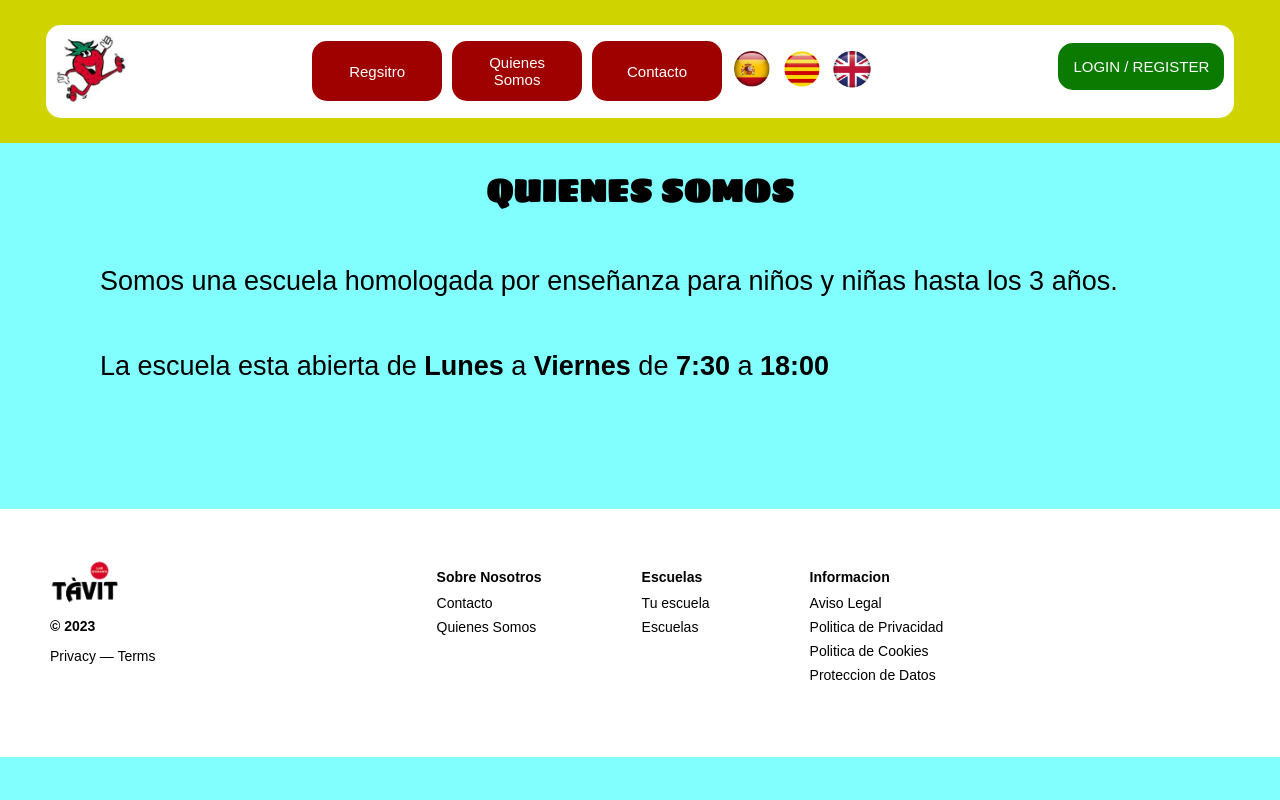
After one commit to MarcRemisa/ProyectoIndividual, a Flask app: page /quienesSomos in a window 1280 px wide. The commit adds this page. Run offline with Flask 3, Linux system fonts and the light colour scheme.

Commit message:
paginaQuienesSomosEmpezada

```diff
--- a/app.py
+++ b/app.py
@@ -105,5 +105,44 @@ def login_esp():
     }
     return render_template('login_esp.html', data=data)
 
+@app.route('/quienesSomos')
+def quienesSomos():
+    data={
+        'titulo':'TAVIT',
+        'registro':'Regsitro',
+        'quieneSomos':'Quienes Somos',
+        'contacto':'Contacto',
+        'idiomaEs':'ES',
+        'idiomaCa':'CA',
+        'idiomaEn':'EN',
+        'login':'LOGIN / REGISTER',
+        'quienesSomos2' : 'QUIENES SOMOS',
+        'informacion1' : 'Somos una escuela homologada por enseñanza para niños y niñas hasta los 3 años.',
+        'informacion2' : 'La escuela esta abierta de',
+        'informacion3' : 'Lunes',
+        'informacion4' : 'a',
+        'informacion5' : 'Viernes',
+        'informacion6' : 'de',
+        'informacion7' : '7:30',
+        'informacion8' : '18:00',
+        'informacion9' : 'Si quiere hacer que su hijo/hija pertenezca a esta escuela, pulse en',
+        'informacion10' : 'Registro',
+        'informacion11' : 'o',
+        'informacion12' : 'pulse aquí',
+
+        'copyright' : '© 2023',
+        'privacidad' : 'Privacy — Terms',
+        'sobreNosotros' : 'Sobre Nosotros',
+        'dondeEstamos' : 'Donde Estamos',
+        'escuelas' : 'Escuelas',
+        'tuEscuela' : 'Tu escuela',
+        'informacion' : 'Informacion',
+        'avisoLegal' : 'Aviso Legal',
+        'politicaPrivacidad' : 'Politica de Privacidad',
+        'politicaCookies' : 'Politica de Cookies',
+        'proteccionDatos' : 'Proteccion de Datos',
+    }
+    return render_template('quienesSomos_esp.html', data=data)
+
 if __name__ == '__main__':
     app.run(debug=True,port=5000)
--- a/static/css/style.css
+++ b/static/css/style.css
@@ -120,7 +120,7 @@ body {
 
 .texto2{
     font-family: 'Poppins', sans-serif;
-    text-align: center;
+    margin-left: 100px;
     font-size: 27px;
 }
 
--- a/templates/header.html
+++ b/templates/header.html
@@ -5,7 +5,7 @@
         </a>
         <nav>
             <a class="mi-div2" href="{{ url_for('registro_esp') }}">{{data.registro}}</a>
-            <a class="mi-div2" href="#">{{data.quieneSomos}}</a>
+            <a class="mi-div2" href="{{ url_for('quienesSomos')}}">{{data.quieneSomos}}</a>
             <a class="mi-div2" href="#">{{data.contacto}}</a>
             <div class="flex">
                 <div>
--- /dev/null
+++ b/templates/quienesSomos_esp.html
@@ -0,0 +1,19 @@
+<!DOCTYPE html>
+<html lang="es">
+<head>
+    <meta charset="UTF-8">
+    <meta name="viewport" content="width=device-width, initial-scale=1.0">
+    <title>{{data.titulo}}</title>
+    <link rel="stylesheet" href="{{ url_for('static', filename='css/style.css') }}">
+    <link href="https://fonts.googleapis.com/css2?family=Sigmar+One&display=swap" rel="stylesheet">
+</head>
+<body>
+    {% include 'header.html' %}
+
+    <h1 class="texto">{{data.quienesSomos2}}</h1>
+    <p class="texto2">{{data.informacion1}}</p>
+    <p class="texto2">{{data.informacion2}} <b>{{data.informacion3}}</b> {{data.informacion4}} <b>{{data.informacion5}}</b> {{data.informacion6}} <b>{{data.informacion7}}</b> {{data.informacion4}} <b>{{data.informacion8}}</b></p>
+
+    {% include 'footer.html' %}
+</body>
+</html>
```
